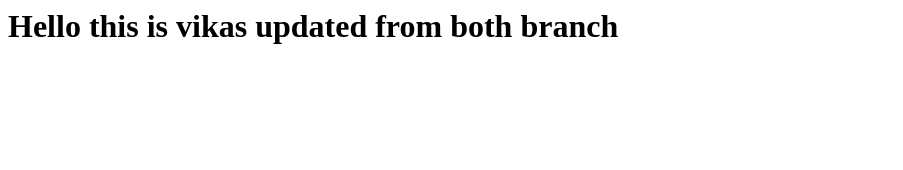
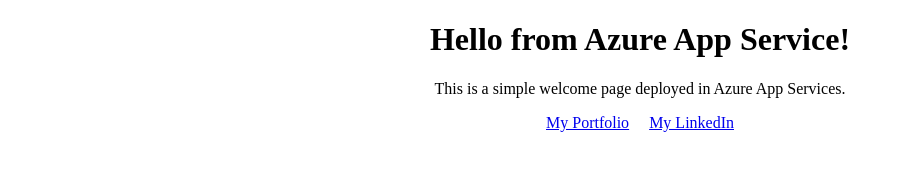
Before and after one commit to Vikas-Prince/csi-test-repo, a plain HTML site: page index.html in a window 1280 px wide. Shown: the whole page, without its empty margins (0-903 px from the left). Drawn offline with Linux system fonts and the light colour scheme.

Commit message:
Updated index file for task2 welcome page

```diff
--- a/index.html
+++ b/index.html
@@ -1 +1,15 @@
-<h1> Hello this is vikas updated from both branch</h1>
+<!DOCTYPE html>
+<html>
+  <head>
+    <title>Welcome to Azure Web App!</title>
+  </head>
+  <body>
+    <center>
+      <h1>Hello from Azure App Service!</h1>
+      <p>This is a simple welcome page deployed in Azure App Services.</p>
+      <a href="https://vikas-portfolio1.netlify.app/" target="_blank">My Portfolio</a>
+      &nbsp; &nbsp;
+      <a href="https://www.linkedin.com/in/vikas-prince-30809v/" target="_blank">My LinkedIn</a>
+    </center>
+  </body>
+</html>
```
